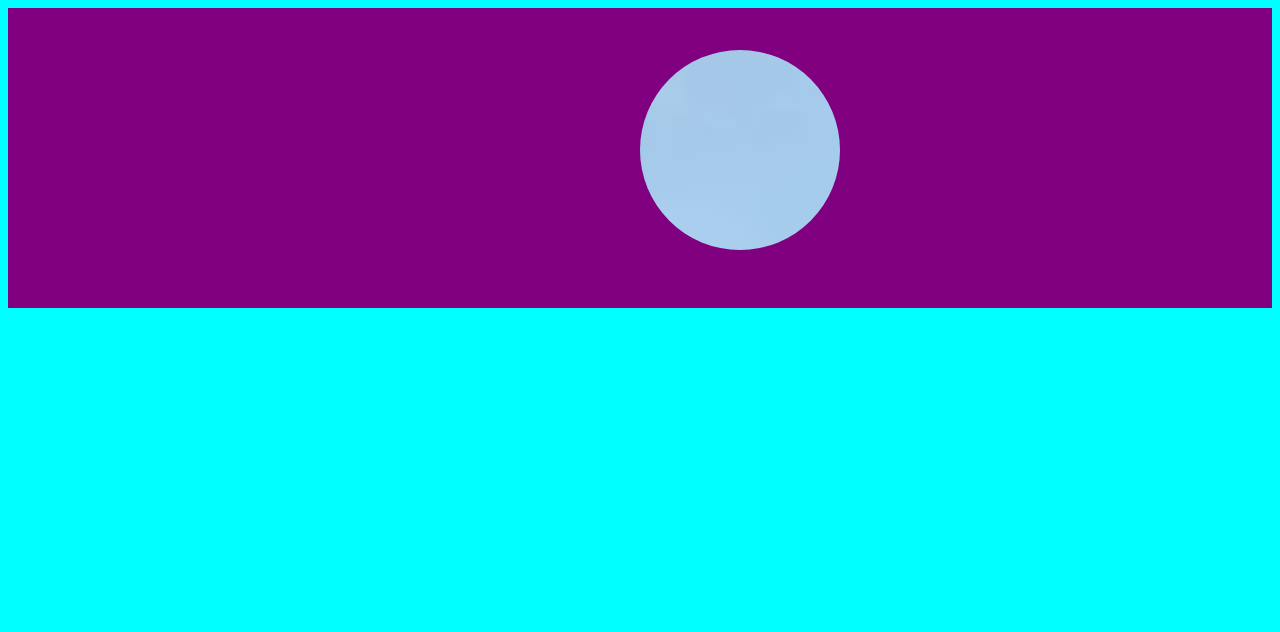
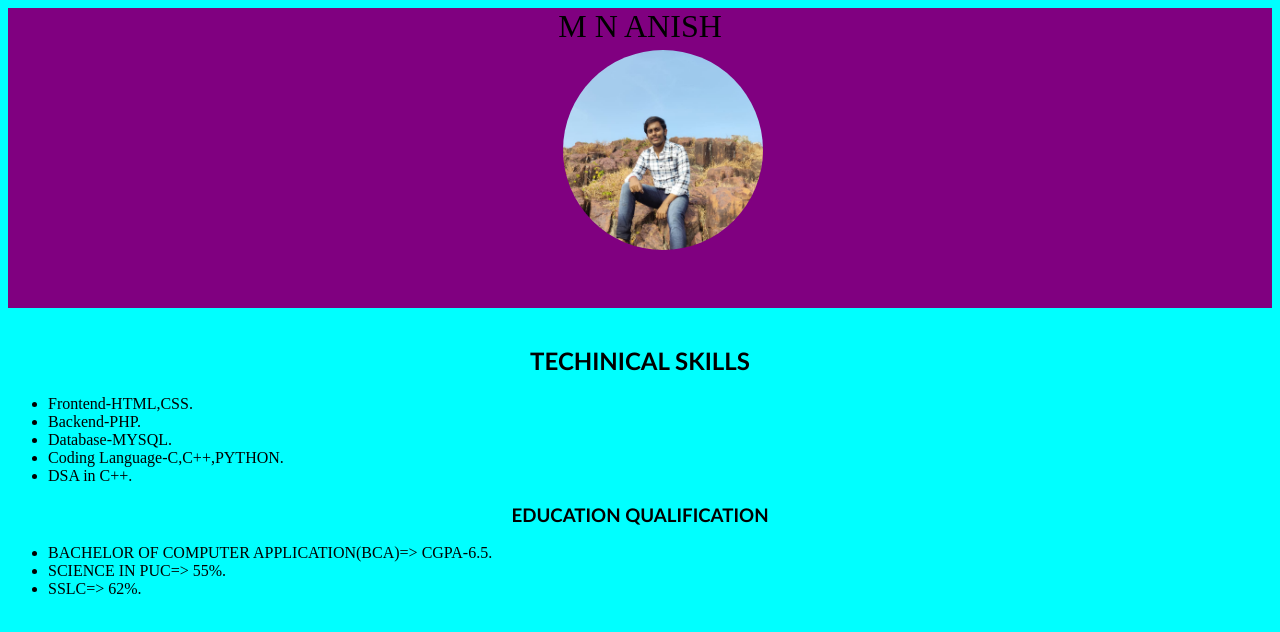
Before and after one commit to Anishmnaik/website, a plain HTML site: page index.html in a window 1280 px wide. Drawn offline with Linux system fonts and the light colour scheme.

Commit message:
technical skills

```diff
--- a/index.html
+++ b/index.html
@@ -8,7 +8,28 @@
 </head>
 <body>
    <div id="content">
-    <div id="picture"></div>
-   </div>
+    <DIV id="links"> </DIV>
+    <div id="picture" ></div>
+    M N ANISH
+   </div><br>
+   <section>
+    <h1>TECHINICAL SKILLS</h1>
+<UL>
+    <LI>Frontend-HTML,CSS.</LI>
+    <LI>Backend-PHP.</LI>
+    <LI>Database-MYSQL.</LI>
+    <LI>Coding Language-C,C++,PYTHON.</LI>
+    <LI>DSA in C++.</LI>
+</UL>
+    <h3>EDUCATION QUALIFICATION</h3>
+    <ul>
+        <li>BACHELOR OF COMPUTER APPLICATION(BCA)=> CGPA-6.5.</li>
+        <LI>SCIENCE IN PUC=> 55%.</LI>
+        <LI>SSLC=> 62%.</LI>
+    </ul>
+   </section><BR></BR>
+   <!-- <footer>
+
+   </footer> -->
 </body>
 </html>
--- a/style.css
+++ b/style.css
@@ -6,6 +6,9 @@
     height: 300px;
     width: 100%;
     background-color: purple;
+    font-size:xx-large;
+    text-align: center;
+
 }
 #picture{
     height: 200px;
@@ -13,7 +16,26 @@
     border-radius: 50%;
     position: absolute;
     top: 50px;
-    left: 50%;
-    background-image: url(../profilepicture.jpg);
+    left: 44%;
+    background-image: url("/website/profilepicture.jpg");
+    background-size: cover;
 
 }
+h3{
+    text-align: center;
+    font-family:'Gill Sans', 'Gill Sans MT', Calibri, 'Trebuchet MS', sans-serif;
+}
+#links{
+
+}
+footer{
+    height: 200px;
+    width: 100%;
+    background-color: #2c2323;
+    position: absolute;
+    bottom: 0px;
+}
+h1{
+    text-align: center;
+    font-family:'Gill Sans', 'Gill Sans MT', Calibri, 'Trebuchet MS', sans-serif;
+}
```
